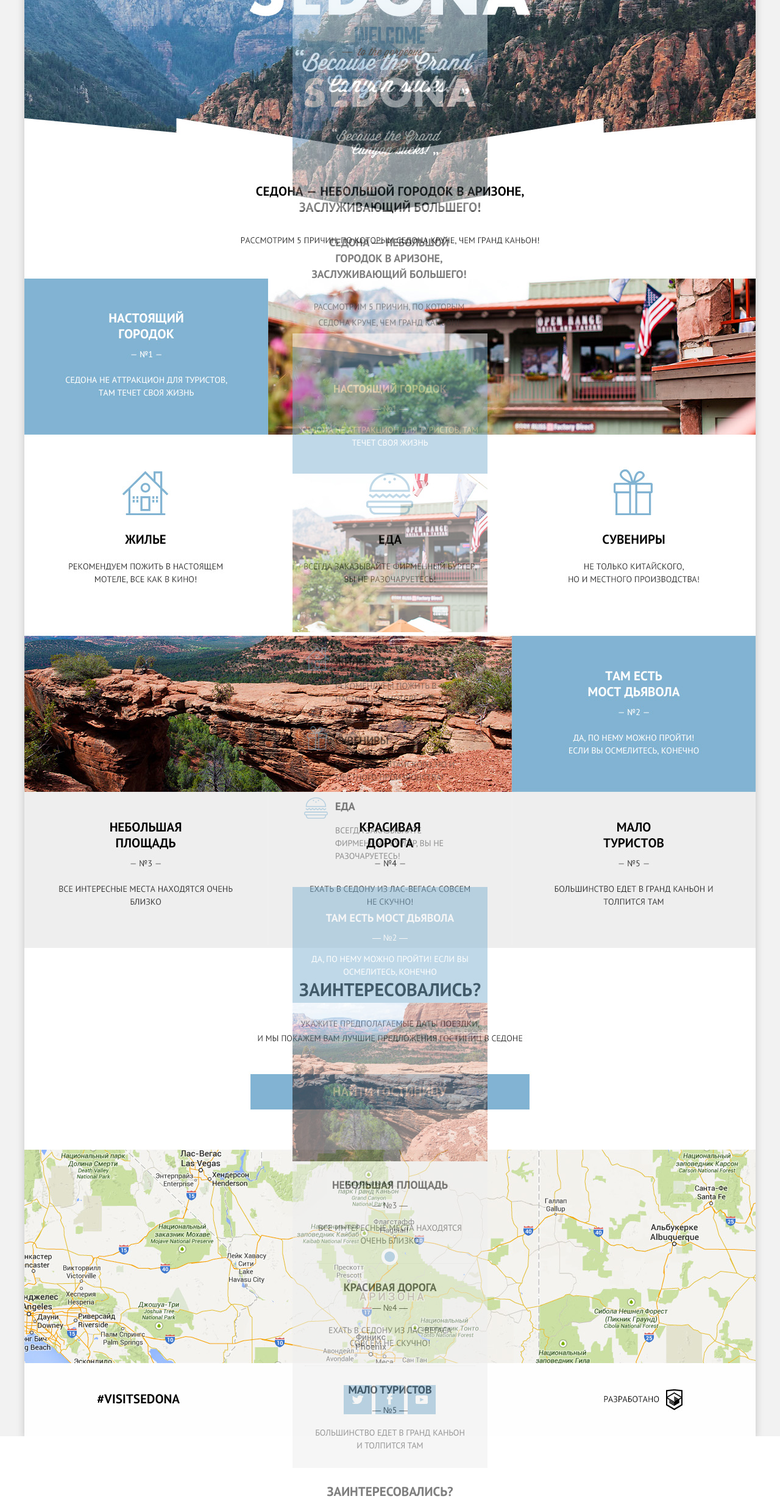
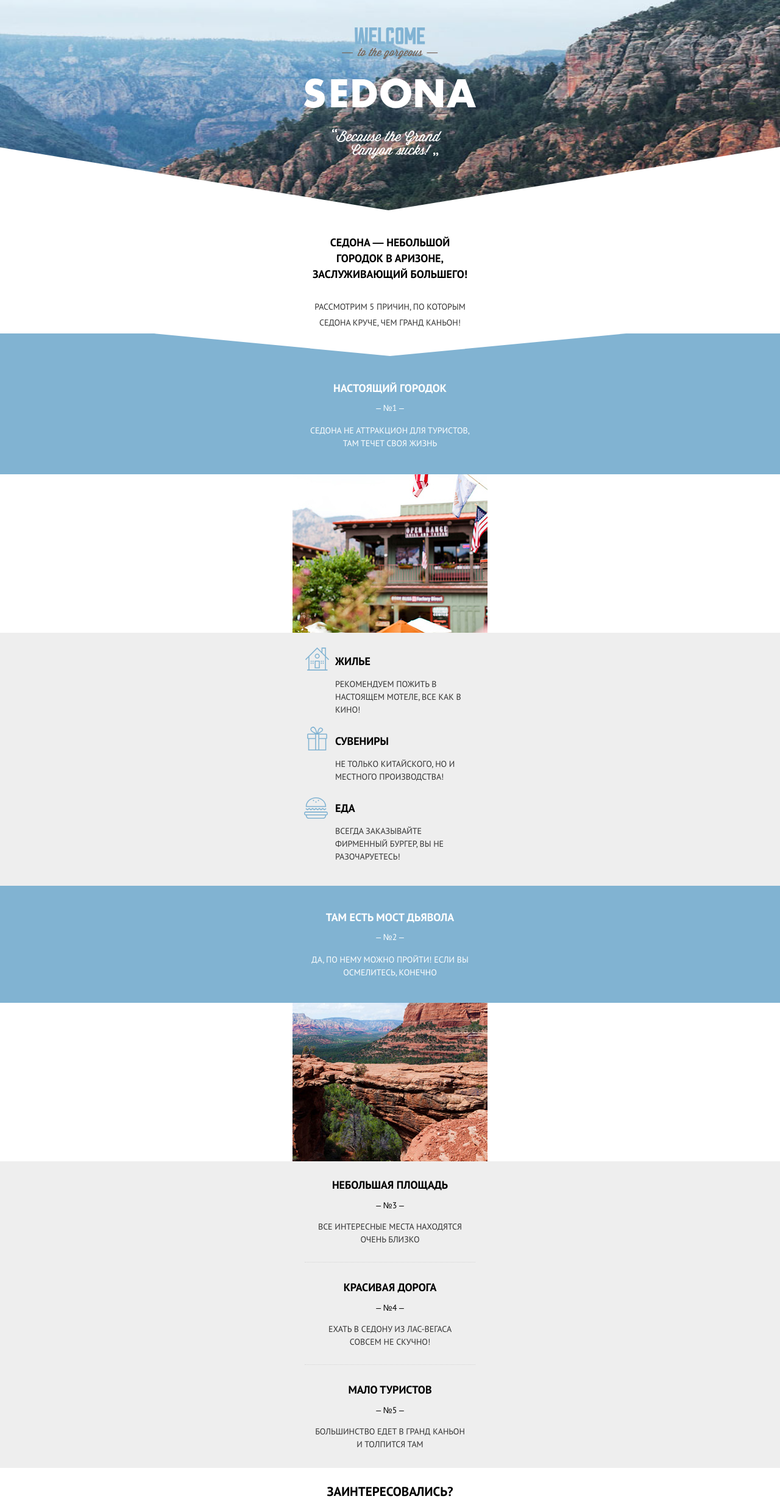
Before and after one commit to ilyakrupin/947719-sedona-16, a website: page source/index.html in a window 1280 px wide. Shown: the part 323-2800 px from the top of the page at 61% size. Drawn offline with nearby package versions, Linux system fonts and the light colour scheme; files that its build step writes are made by us from their sources; files whose address does not match are found by name.

Commit message:
Refactor code to B11 criterion

```diff
--- a/source/index.html
+++ b/source/index.html
@@ -22,16 +22,16 @@
 <main class="main">
   <div class="main__container">
     <section class="intro">
-      <h1 class="visually-hidden">Гранд Каньон - Седона</h1>
+      <h1 class="visually-hidden">Добро пожаловать в Седону</h1>
       <div class="intro__image"></div>
       <p class="intro__slogan">Седона — небольшой городок в Аризоне, заслуживающий большего!</p>
       <p class="intro__advantages">Рассмотрим 5 причин, по которым Седона круче, чем Гранд Каньон!</p>
     </section>
     <section class="advantages">
-      <div class="advantages__wrapper advantages__wrapper--indent">
+      <div class="advantages__wrapper advantages__wrapper--indents">
         <h2 class="visually-hidden">Преимущества</h2>
         <h3 class="advantages__title">Настоящий городок</h3>
-        <p class="advantages__number advantages__number--invert">&mdash; №1 &mdash;</p>
+        <p class="advantages__number advantages__number--invert">&#8211; №1 &#8211;</p>
         <p class="advantages__subtitle">Седона не аттракцион для туристов, там течет своя жизнь</p>
       </div>
       <img class="advantages__image" src="img/main-city-mobile@1x.jpg" width="320" height="260" alt="Городок Седона">
@@ -53,25 +53,25 @@
     <section class="advantages">
       <div class="advantages__wrapper">
         <h3 class="advantages__title">Там есть мост дьявола</h3>
-        <p class="advantages__number advantages__number--invert">&mdash; №2 &mdash;</p>
+        <p class="advantages__number advantages__number--invert">&#8211; №2 &#8211;</p>
         <p class="advantages__subtitle">Да, по нему можно пройти! Если вы осмелитесь, конечно</p>
       </div>
       <img class="advantages__image" src="img/main-bridge-mobile@1x.jpg" width="320" height="260" alt="Мост дьявола">
-      <ul class="advantages__list advantages__list--center advantages__list--indents">
+      <ul class="advantages__list advantages__list--indents">
         <li class="advantages__item advantages__item--indents">
           <h4 class="advantages__caption ">Небольшая площадь</h4>
-          <p class="advantages__number">&mdash; №3 &mdash;</p>
-          <p class="advantages__recommend">Все интересные места находятся очень близко</p>
+          <p class="advantages__number">&#8211; №3 &#8211;</p>
+          <p class="advantages__recommend advantages__recommend--indents">Все интересные места находятся очень близко</p>
         </li>
         <li class="advantages__item advantages__item--indents">
           <h4 class="advantages__caption">Красивая дорога</h4>
-          <p class="advantages__number">&mdash; №4 &mdash;</p>
-          <p class="advantages__recommend">Ехать в Седону из Лас-Вегаса совсем не скучно!</p>
+          <p class="advantages__number">&#8211; №4 &#8211;</p>
+          <p class="advantages__recommend advantages__recommend--indents">Ехать в Седону из Лас-Вегаса совсем не скучно!</p>
         </li>
         <li class="advantages__item advantages__item--indents">
           <h4 class="advantages__caption">Мало туристов</h4>
-          <p class="advantages__number">&mdash; №5 &mdash;</p>
-          <p class="advantages__recommend">Большинство едет в Гранд Каньон и толпится там</p>
+          <p class="advantages__number">&#8211; №5 &#8211;</p>
+          <p class="advantages__recommend advantages__recommend--indents">Большинство едет в Гранд Каньон и толпится там</p>
         </li>
       </ul>
     </section>
--- a/source/sass/blocks/advantages.scss
+++ b/source/sass/blocks/advantages.scss
@@ -1,38 +1,69 @@
 .advantages {
   display: flex;
   flex-direction: column;
-  width: 320px;
-  padding-left: 20px;
-  padding-right: 20px;
-  margin: 0 auto;
 }
 
 .advantages__wrapper {
-  padding-top: 20px;
+  padding-top: 21px;
+  padding-bottom: 25px;
   background-color: $light-grey-blue;
 
-  &--indent {
-    padding-top: 60px;
+  &--indents {
+    padding-top: 59px;
+    padding-bottom: 26px;
   }
+}
+
+.advantages__title {
+  width: 280px;
+  padding-left: 20px;
+  padding-right: 20px;
+  margin-left: auto;
+  margin-right: auto;
+  margin-bottom: 0;
+
+  @include font(18px, 700, 26px);
+  color: $white;
 }
 
 .advantages__list {
   @include list-reset;
-  padding: 12px 32px 0 70px;
-  margin-bottom: 40px;
-
-  &--center {
-    padding: 0 20px 0 20px;
-    background-color: $light-grey;
-  }
+  padding-top: 10px;
+  padding-bottom: 9px;
+  background-color: $light-grey;
 
   &--indents {
-    margin-bottom: 5px;
+    padding-top: 0;
+    padding-bottom: 0;
+    text-align: center;
   }
 }
 
 .advantages__item {
   position: relative;
+  width: 230px;
+  margin-bottom: 28px;
+  margin-left: auto;
+  margin-right: auto;
+  padding-left: 70px;
+  padding-right: 20px;
+
+  &--indents {
+    min-width: 280px;
+    width: 280px;
+    padding-bottom: 26px;
+    margin-top: 26px;
+    padding-left: 0;
+    padding-right: 0;
+
+    &:not(:last-child) {
+      border-bottom: 1px dotted rgba(0, 0, 0, 0.1);
+    }
+
+    &:last-child {
+      padding-bottom: 0;
+    }
+  }
 
   &::before {
     position: absolute;
@@ -43,75 +74,84 @@
     background-size: contain;
   }
 
-  &--indents {
-    padding: 2px 14px 26px 14px;
-
-    &:not(:last-child) {
-      border-bottom: 1px dotted black;
-      border-color: rgba(0, 0, 0, 0.1);
-    }
-  }
 
   &--house::before {
-    top: -11px;
-    left: -49px;
+    top: -10px;
+    left: 21px;
     background-image: url("../img/icon-house.svg");
   }
 
   &--gift::before {
     top: -11px;
-    left: -46px;
+    left: 24px;
     background-image: url("../img/icon-gift.svg");
   }
 
   &--burger::before {
-    top: -2px;
-    left: -51px;
+    top: -5px;
+    left: 19px;
     background-image: url("../img/icon-burger.svg");
   }
 }
 
-.advantages__title {
-  margin-bottom: 9px;
-
-  @include font(18px, 700, 26px);
-  color: $white;
-}
-
 .advantages__number {
-  margin-top: 0;
+  padding-left: 20px;
+  padding-right: 20px;
+  margin-left: auto;
+  margin-right: auto;
+  margin-top: 9px;
 
   @include font(14px, 400, 21px);
 
   &--invert {
+    width: 280px;
     color: $white;
   }
 }
 
 .advantages__subtitle {
+  width: 280px;
+  padding-left: 20px;
+  padding-right: 20px;
+  margin-left: auto;
+  margin-right: auto;
+  margin-top: 16px;
+
   @include font(14px, 400, 21px);
   color: $white;
-  padding-bottom: 26px;
+}
+
+.advantages__image {
+  min-width: 320px;
+  margin-left: auto;
+  margin-right: auto;
 }
 
 .advantages__caption {
+  margin-top: 24px;
   margin-bottom: 10px;
+  margin-left: auto;
+  margin-right: auto;
 
   @include font(18px, 700, 26px);
   color: $black;
 }
 
 .advantages__recommend {
-  margin-top: 16px;
+  margin-top: 14px;
   margin-bottom: 0;
 
   @include font(14px, 400, 21px);
   color: $grey-black;
+
+  &--indents {
+    padding-left: 15px;
+    padding-right: 15px;
+  }
 }
 
 .advantages__title,
 .advantages__number,
-.advantages__subtitle,
-.advantages__list--center {
+.advantages__subtitle {
   text-align: center;
 }
--- a/source/sass/blocks/footer.scss
+++ b/source/sass/blocks/footer.scss
@@ -1,12 +1,18 @@
 .footer {
+  width: 280px;
   display: flex;
   flex-direction: column;
+  padding-left: 20px;
+  padding-right: 20px;
+  margin-left: auto;
+  margin-right: auto;
 }
 
 .footer__hashtag {
   margin-top: 36px;
   margin-bottom: 35px;
 
+
   @include font(21px, 700, 26px);
   text-align: center;
   color: $black;
--- a/source/sass/blocks/header-nav.scss
+++ b/source/sass/blocks/header-nav.scss
@@ -8,6 +8,8 @@
 }
 
 .header-nav__item {
+  min-width: 320px;
+
   @include font(18px, 700, 40px);
   text-align: center;
   box-shadow: 0 -1px 0 0 rgba(255, 255, 255, 0.2), 0 -2px 0 0 rgba(0, 0, 0, 0.2);
--- a/source/sass/blocks/header.scss
+++ b/source/sass/blocks/header.scss
@@ -1,4 +1,5 @@
 .header {
+  min-width: 320px;
   position: relative;
   z-index: 100;
 }
--- a/source/sass/blocks/hotel.scss
+++ b/source/sass/blocks/hotel.scss
@@ -1,9 +1,11 @@
 .hotel {
   background-color: #ffffff;
-  width: 320px;
+  width: 280px;
   padding-left: 20px;
   padding-right: 20px;
-  margin: 0 auto;
+  margin-top: 5px;
+  margin-left: auto;
+  margin-right: auto;
 }
 
 .hotel__header {
@@ -18,16 +20,16 @@
 
 .hotel__header,
 .hotel__comment {
-  padding-left: 29px;
-  padding-right: 29px;
+
   text-align: center;
 }
 
 .hotel__button {
   width: 280px;
-  padding-top: 17px;
+  padding-top: 15px;
   padding-bottom: 15px;
-  margin: 35px auto 49px auto;
+  margin-top: 35px;
+  margin-bottom: 50px;
 
   @include font(21px, 700, 26px);
 }
--- a/source/sass/blocks/intro.scss
+++ b/source/sass/blocks/intro.scss
@@ -1,44 +1,49 @@
 .intro {
-  width: 320px;
-  padding-left: 20px;
-  padding-right: 20px;
+  min-width: 320px;
   margin-top: 56px;
-  margin-left: auto;
-  margin-right: auto;
 
   &::after {
+    min-width: 320px;
     z-index: 100;
     position: absolute;
     content: "";
-    width: 320px;
+    width: 100%;
     height: 37px;
+    left: 0;
+    right: 0;
+    margin-left: auto;
+    margin-right: auto;
     background-image: url("../img/bg-triangle.svg");
     background-repeat: no-repeat;
-    background-position: center;
+    background-position: bottom center;
+    background-size: cover;
   }
 }
 
 .intro__image {
-  min-height: 389px;
-  width: 320px;
+  min-height: 388px;
+  min-width: 320px;
   background-image: url("../img/bg-intro-triangle-mobile.svg"), url("../img/text-sedona-index.svg"), url("../img/bg-back-mobile@1x.jpg");
-  background-position: bottom, center;
+  background-position: bottom, 50% 51%;
   background-repeat: no-repeat;
-  background-size: 320px, 282px, auto;
+  background-size: contain, 282px, 100% 100%;
 
   &--form {
     min-height: 158px;
     background-image: url("../img/bg-intro-triangle-mobile.svg"), url("../img/text-sedona.svg"), url("../img/bg-back-mobile@1x.jpg");
     background-position: bottom, 50% 43%;
-    background-size: 320px, 229px, auto;
+    background-size: contain, 229px, 100% 100%;
   }
 }
 
 .intro__slogan {
-  margin-top: 39px;
-  margin-bottom: 27px;
+  width: 260px;
+  padding-left: 30px;
+  padding-right: 30px;
+  margin: 40px auto 27px auto;
 
   @include font(18px, 700, 26px);
+  text-align: center;
   color: $black;
 
   &--indents {
@@ -49,14 +54,13 @@
 
 .intro__advantages {
   margin-bottom: 5px;
+  width: 280px;
+  margin-left: auto;
+  margin-right: auto;
+  padding-left: 20px;
+  padding-right: 20px;
 
   @include font(14px, 400, 26px);
+  text-align: center;
   color: $grey-black;
 }
-
-.intro__slogan,
-.intro__advantages {
-  padding-left: 31px;
-  padding-right: 34px;
-  text-align: center;
-}
--- a/source/sass/blocks/presentation.scss
+++ b/source/sass/blocks/presentation.scss
@@ -1,7 +1,5 @@
 .presentation {
   width: 320px;
-  padding-left: 20px;
-  padding-right: 20px;
   margin: 0 auto 99px auto;
 }
 
--- a/source/sass/blocks/social.scss
+++ b/source/sass/blocks/social.scss
@@ -1,4 +1,6 @@
 .social {
+  width: 280px;
+
   @include list-reset;
   text-align: center;
 }
--- a/source/sass/style.scss
+++ b/source/sass/style.scss
@@ -2,7 +2,7 @@
 @import "variables";
 @import "mixins";
 @import "global";
-@import "pixelperfect";
+/*@import "pixelperfect";*/
 @import "fonts";
 @import "blocks/header";
 @import "blocks/header-nav";
```
Also changed, not shown: source/form.html (+1 -1 lines), source/photo.html (+25 -9 lines), source/sass/blocks/photo.scss (+19 -12 lines).
